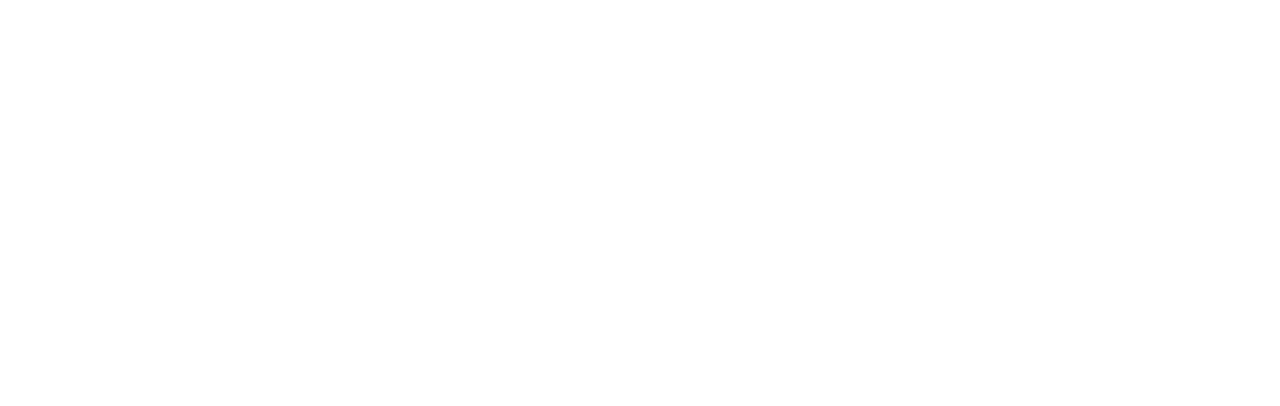
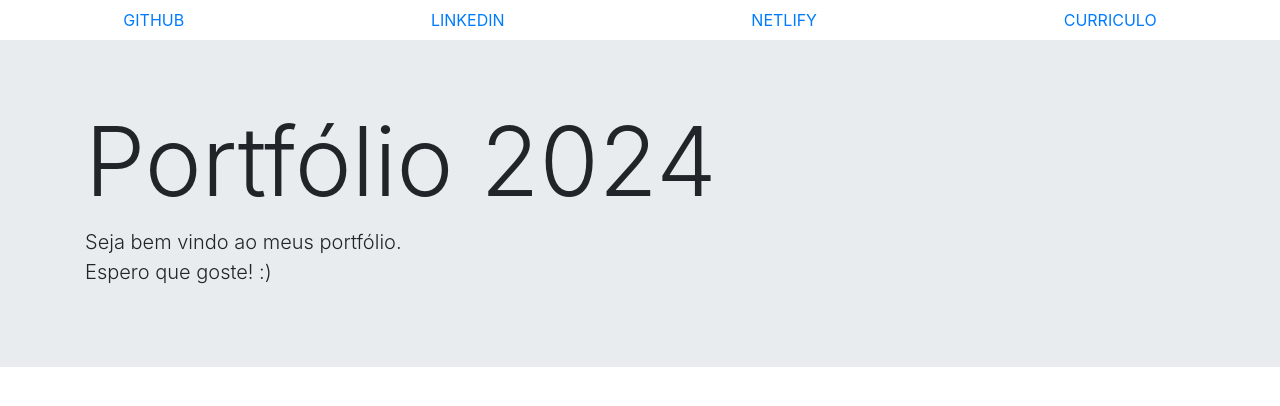
Before and after one commit to AnnaKarinaferreira/port20-24-, a website: page index.html in a window 1280 px wide. Drawn offline with nearby package versions, Linux system fonts and the light colour scheme.

Commit message:
27/06(UP2)

```diff
--- a/index.html
+++ b/index.html
@@ -9,6 +9,26 @@
 
 </head>
 <body>
+    <ul class="nav nav-pills nav-fill">
+        <li class="nav-item">
+          <a class="nav-link " href="#">GITHUB</a>
+        </li>
+        <li class="nav-item">
+          <a class="nav-link" href="#">LINKEDIN</a>
+        </li>
+        <li class="nav-item">
+          <a class="nav-link" href="#">NETLIFY</a>
+        </li>
+        <li class="nav-item">
+          <a class="nav-link" href="#">CURRICULO</a>
+        </li>
+      </ul>
+    <div class="jumbotron jumbotron-fluid">
+        <div class="container">
+          <h1 class="display-1">Portfólio 2024</h1>
+          <p class="lead">Seja bem vindo ao meus portfólio. <br> Espero que goste! :)</p>
+        </div>
+      </div>
 
 </body>
 </html>
```
